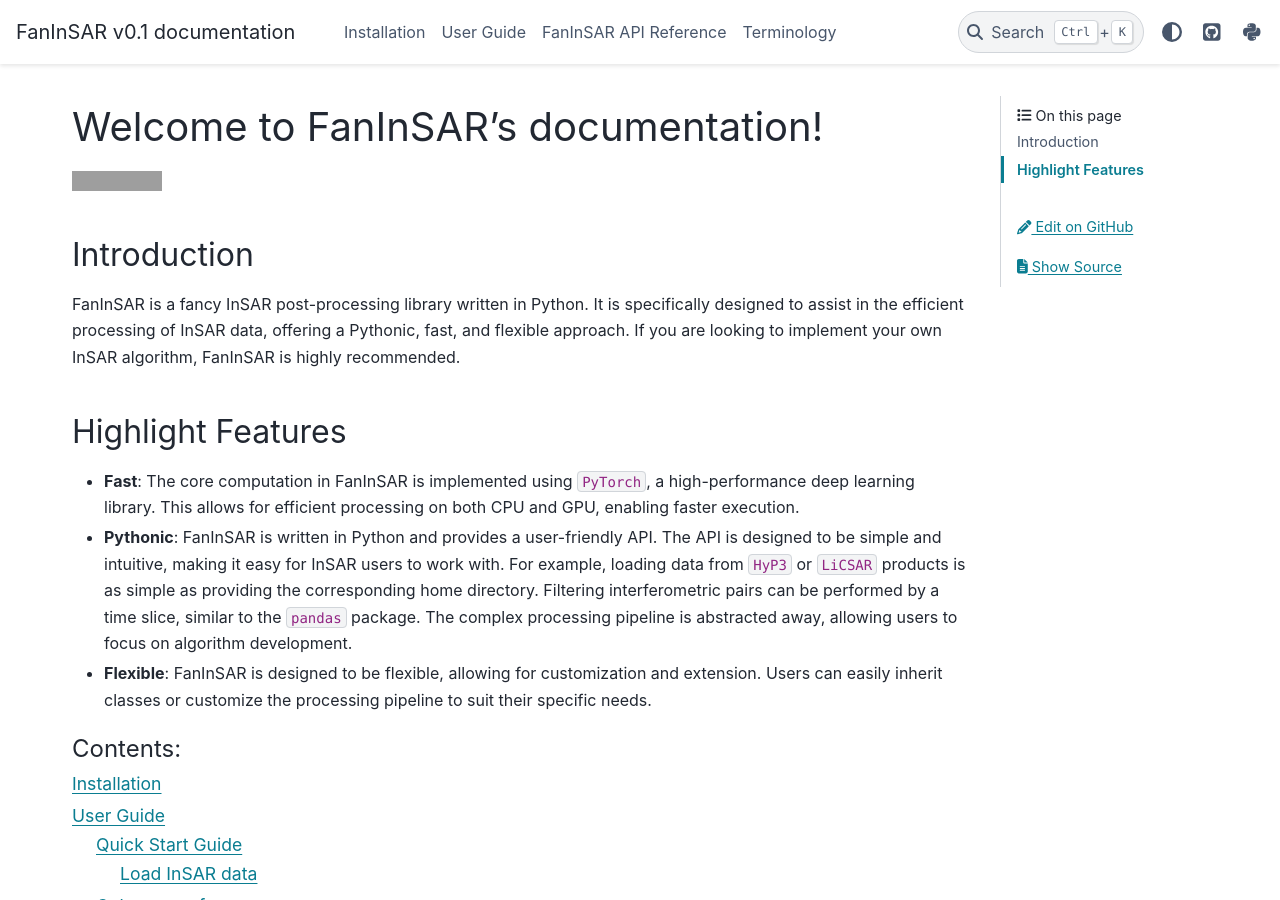
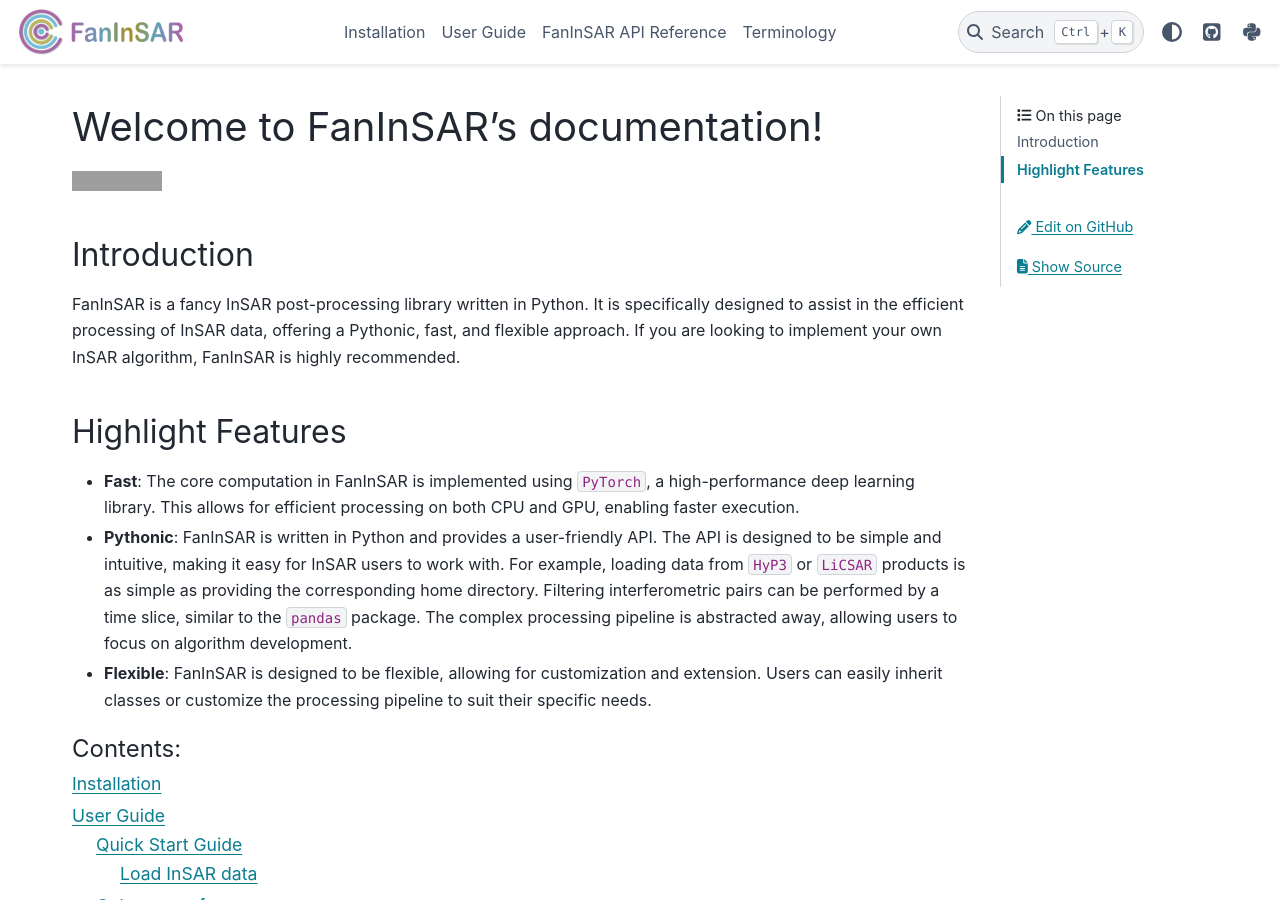
Before and after one commit to Fanchengyan/FanInSAR, a Sphinx documentation site: the page built from docs/source/index.rst, in a window 1280 px wide and 900 px high. Built offline with Sphinx 7.4.7 and the PyData theme 0.15.4, drawn with Linux system fonts in a browser that asks for light colours; grey boxes are pictures that could not be loaded.

Commit message:
add logo

```diff
--- a/docs/source/conf.py
+++ b/docs/source/conf.py
@@ -41,8 +41,8 @@ exclude_patterns = []
 # https://www.sphinx-doc.org/en/master/usage/configuration.html#options-for-html-output
 
 html_theme = "pydata_sphinx_theme"
-# html_static_path = ['_static']
-
+html_static_path = ['_static']
+html_logo = "_static/logo/logo.png"
 
 html_theme_options = {
     "show_toc_level": 2,
```
Also changed, not shown: docs/source/_static/logo/icon.png (added), docs/source/_static/logo/icon.svg (added), docs/source/_static/logo/logo.png (added), docs/source/_static/logo/logo.svg (added), 6 other files.
